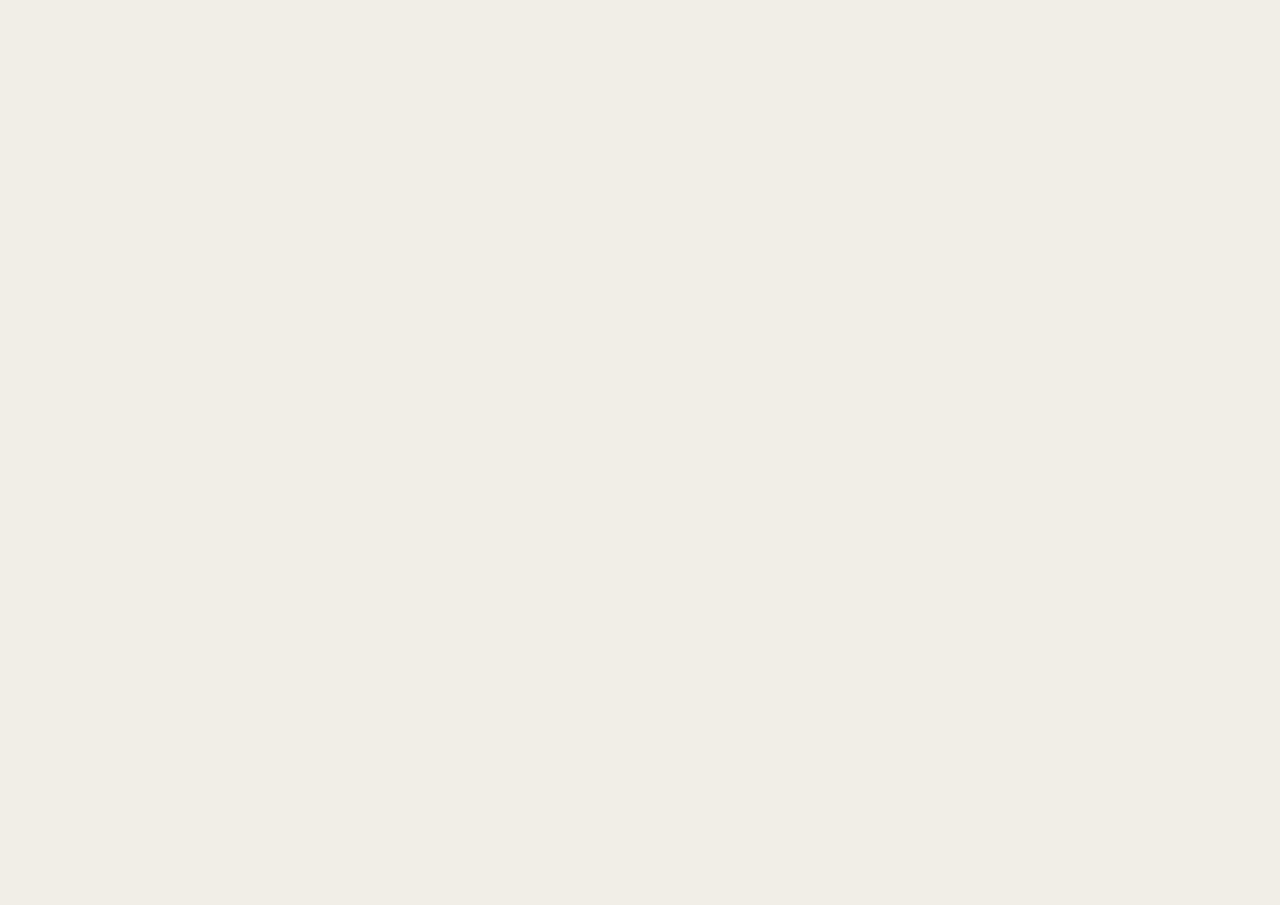
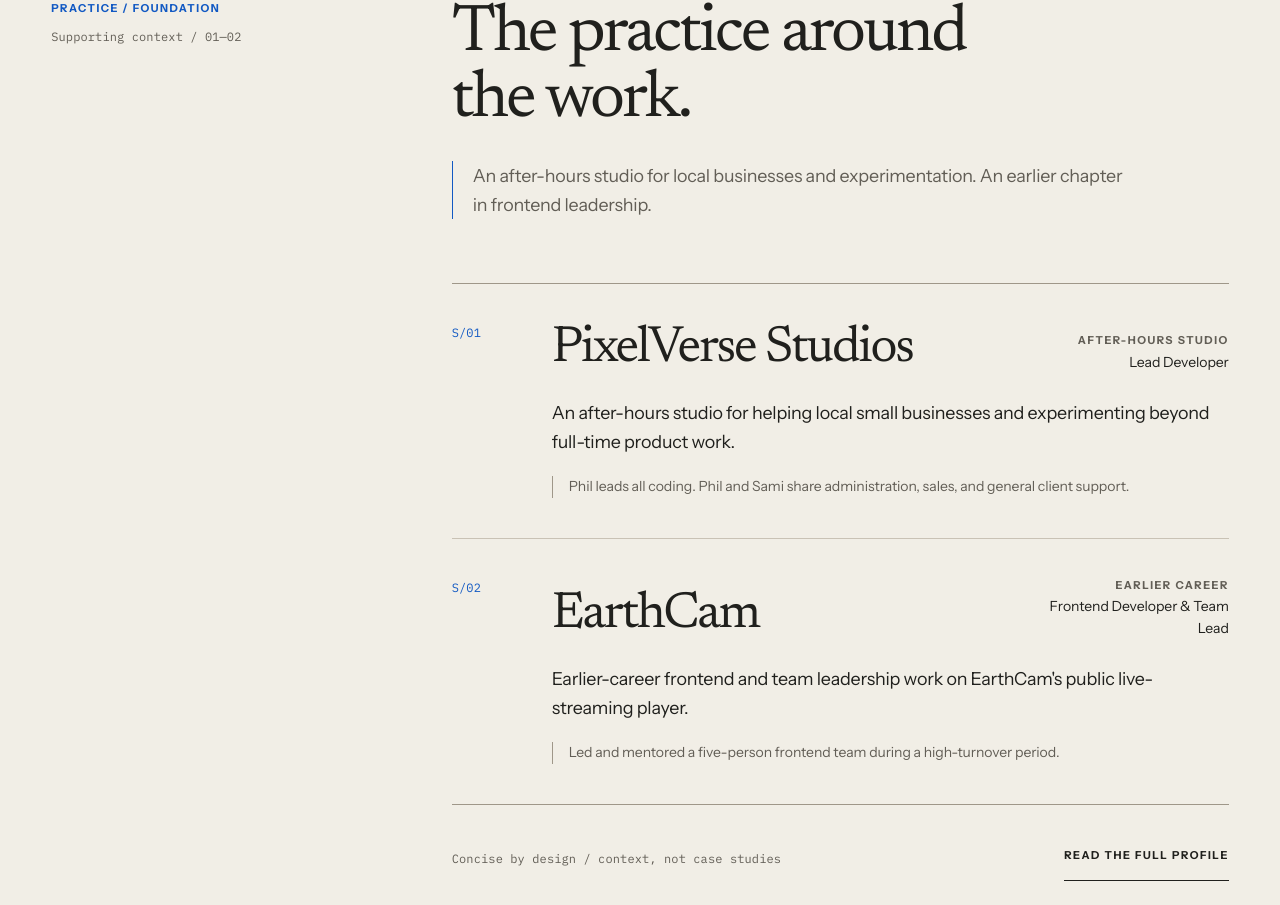
Before and after one commit to parfuso-pvs/portfolio, a Next.js app: page / in a window 1280 px wide. Shown: the part 2575-3480 px from the top of the page. Before the commit the page ends 2552 px from the top, so only its background shows below. Built offline with nearby package versions, Linux system fonts and the light colour scheme.

Commit message:
feat(PORT-306): add homepage practice context

```diff
--- a/src/app/page.tsx
+++ b/src/app/page.tsx
@@ -1,5 +1,6 @@
 import { HomeHero } from "@/components/home/home-hero";
 import { HomeFeaturedWork } from "@/components/home/home-featured-work";
+import { HomePracticeContext } from "@/components/home/home-practice-context";
 import { getProject } from "@/content/projects";
 
 export default function Home() {
@@ -7,6 +8,7 @@
     <main id="main-content" tabIndex={-1} className="overflow-hidden">
       <HomeHero featuredProject={getProject("memx")} />
       <HomeFeaturedWork projects={[getProject("domani"), getProject("iffers-pictures")]} />
+      <HomePracticeContext projects={[getProject("pixelverse-studios"), getProject("earthcam")]} />
     </main>
   );
 }
--- /dev/null
+++ b/src/components/home/home-practice-context.tsx
@@ -0,0 +1,79 @@
+import Link from "next/link";
+
+import type { ProjectRecord } from "@/content/projects";
+
+type PixelVerseProjectRecord = Extract<ProjectRecord, { id: "pixelverse-studios" }>;
+type EarthCamProjectRecord = Extract<ProjectRecord, { id: "earthcam" }>;
+
+type HomePracticeContextProps = {
+  projects: readonly [PixelVerseProjectRecord, EarthCamProjectRecord];
+};
+
+function SupportingProject({
+  project,
+}: {
+  project: PixelVerseProjectRecord | EarthCamProjectRecord;
+}) {
+  return (
+    <article className="grid gap-5 py-8 sm:grid-cols-[5rem_minmax(0,1fr)] sm:py-10">
+      <p className="type-mono text-accent">{project.indexLabel.replace("Support ", "S/")}</p>
+      <div>
+        <div className="flex flex-col gap-3 sm:flex-row sm:items-end sm:justify-between sm:gap-6">
+          <h3 className="type-heading text-ink text-[clamp(2.25rem,4vw,4.25rem)]">
+            {project.name}
+          </h3>
+          <div className="sm:max-w-52 sm:text-right">
+            <p className="type-label text-muted">{project.discipline}</p>
+            <p className="type-body-small text-ink mt-1">{project.role}</p>
+          </div>
+        </div>
+        <p className="type-body text-ink mt-6 max-w-3xl">{project.summary}</p>
+        <p className="type-body-small text-muted mt-5 max-w-3xl border-l border-line-strong pl-4">
+          {project.id === "pixelverse-studios" ? project.ownership : project.proofPoints[0]}
+        </p>
+      </div>
+    </article>
+  );
+}
+
+export function HomePracticeContext({ projects }: HomePracticeContextProps) {
+  return (
+    <section
+      className="px-page-gutter pb-section relative isolate"
+      aria-labelledby="home-practice-title"
+    >
+      <div className="mx-auto grid w-full max-w-[90rem] gap-12 border-t border-line-strong pt-6 lg:grid-cols-12 lg:gap-6">
+        <header className="lg:col-span-3">
+          <p className="type-label text-accent">Practice / foundation</p>
+          <p className="type-mono text-muted mt-3">Supporting context / 01—02</p>
+        </header>
+
+        <div className="lg:col-span-8 lg:col-start-5">
+          <h2 id="home-practice-title" className="type-heading text-ink max-w-[14ch] text-pretty">
+            The practice around the work.
+          </h2>
+          <p className="type-body text-muted mt-7 max-w-2xl border-l border-accent pl-5">
+            An after-hours studio for local businesses and experimentation. An earlier chapter in
+            frontend leadership.
+          </p>
+
+          <div className="mt-12 divide-y divide-line border-y border-line-strong sm:mt-16">
+            {projects.map((project) => (
+              <SupportingProject key={project.id} project={project} />
+            ))}
+          </div>
+
+          <footer className="mt-8 flex flex-col gap-5 sm:flex-row sm:items-center sm:justify-between">
+            <p className="type-mono text-muted">Concise by design / context, not case studies</p>
+            <Link
+              href="/about"
+              className="type-label text-ink min-h-11 self-start border-b border-ink py-3 transition-colors hover:text-accent focus-visible:text-accent active:text-accent-strong sm:self-auto"
+            >
+              Read the full profile
+            </Link>
+          </footer>
+        </div>
+      </div>
+    </section>
+  );
+}
```
Also changed, not shown: 2 other files (tests, documents, lock files or other folders).
